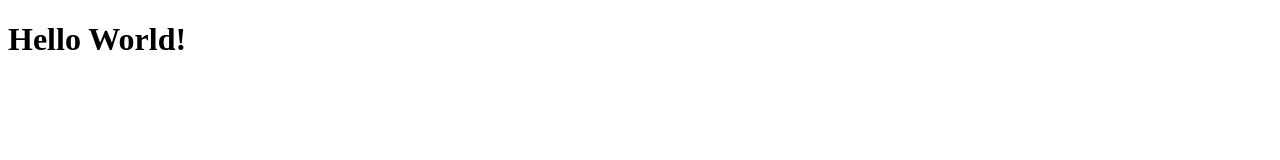
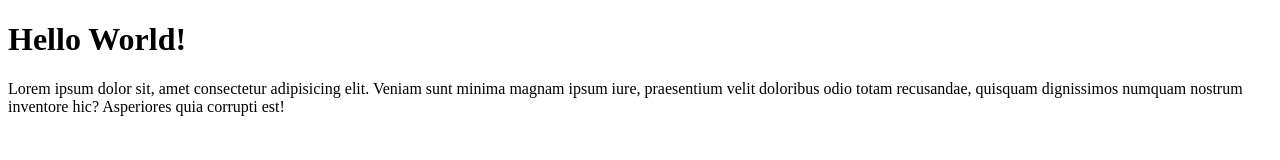
Before and after one commit to malikipf/wpu-git-test, a plain HTML site: page index.html in a window 1280 px wide. Drawn offline with Linux system fonts and the light colour scheme.

Commit message:
menambahkan paragraf

```diff
--- a/index.html
+++ b/index.html
@@ -7,5 +7,6 @@
   </head>
   <body>
     <h1>Hello World!</h1>
+    <p>Lorem ipsum dolor sit, amet consectetur adipisicing elit. Veniam sunt minima magnam ipsum iure, praesentium velit doloribus odio totam recusandae, quisquam dignissimos numquam nostrum inventore hic? Asperiores quia corrupti est!</p>
   </body>
 </html>
```
